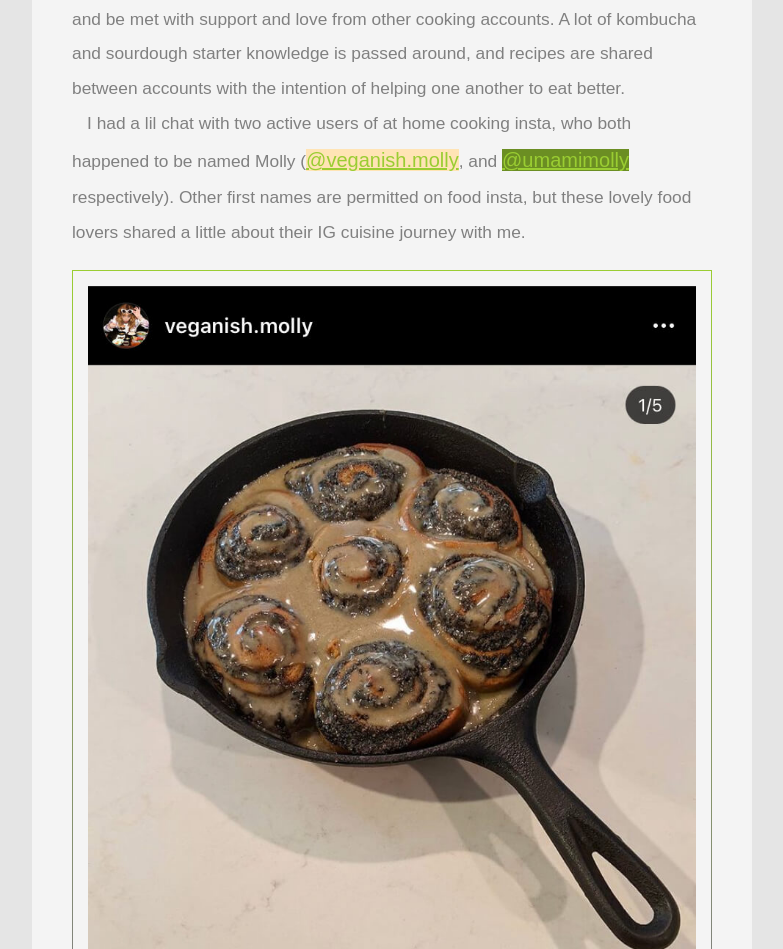
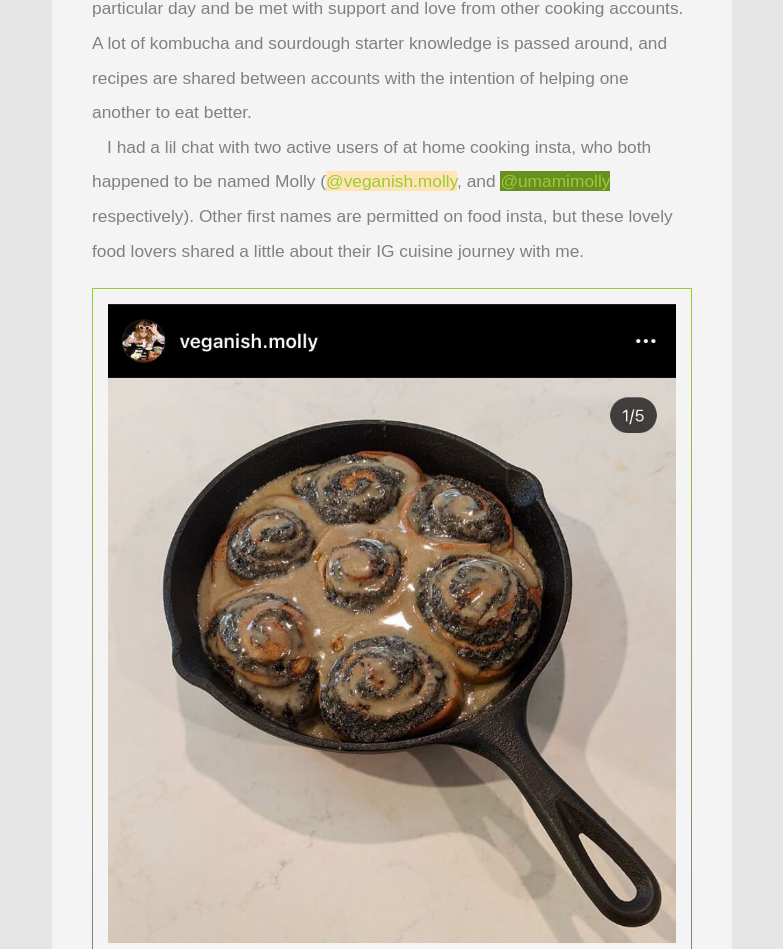
Before and after one commit to Volvox-Vault/volvox-vault, a Vue app: page /archive/cookingInsta in a window 1280 px wide. Shown: the part 1688-2637 px from the top of the page, without its empty margins (248-1031 px from the left). Built offline with nearby package versions, Linux system fonts and the light colour scheme.

Commit message:
max-width thing. gn

```diff
--- a/src/views/archive/2021/3/cookingInsta.vue
+++ b/src/views/archive/2021/3/cookingInsta.vue
@@ -106,11 +106,6 @@
               who both happened to be named Molly (<a
                 style="
                   background-color: Moccasin;
-                  display: inline;
-                  text-decoration: underline;
-                  border-bottom: 0px;
-                  padding: 0px;
-                  font-size: 20px;
                 "
                 href="https://www.instagram.com/veganish.molly/"
                 target="_blank"
@@ -119,11 +114,6 @@
               <a
                 style="
                   background-color: OliveDrab;
-                  display: inline;
-                  text-decoration: underline;
-                  border-bottom: 0px;
-                  padding: 0px;
-                  font-size: 20px;
                 "
                 href="https://www.instagram.com/umamimolly/"
                 target="_blank"
@@ -322,7 +312,8 @@ a:hover {
 }
 
 main {
-  max-width: 50%;
+  width: 50%;
+  max-width: 600px;
   min-width: 340px;
   background-color: rgb(255, 255, 255, 0.6);
   margin-right: auto;
```
